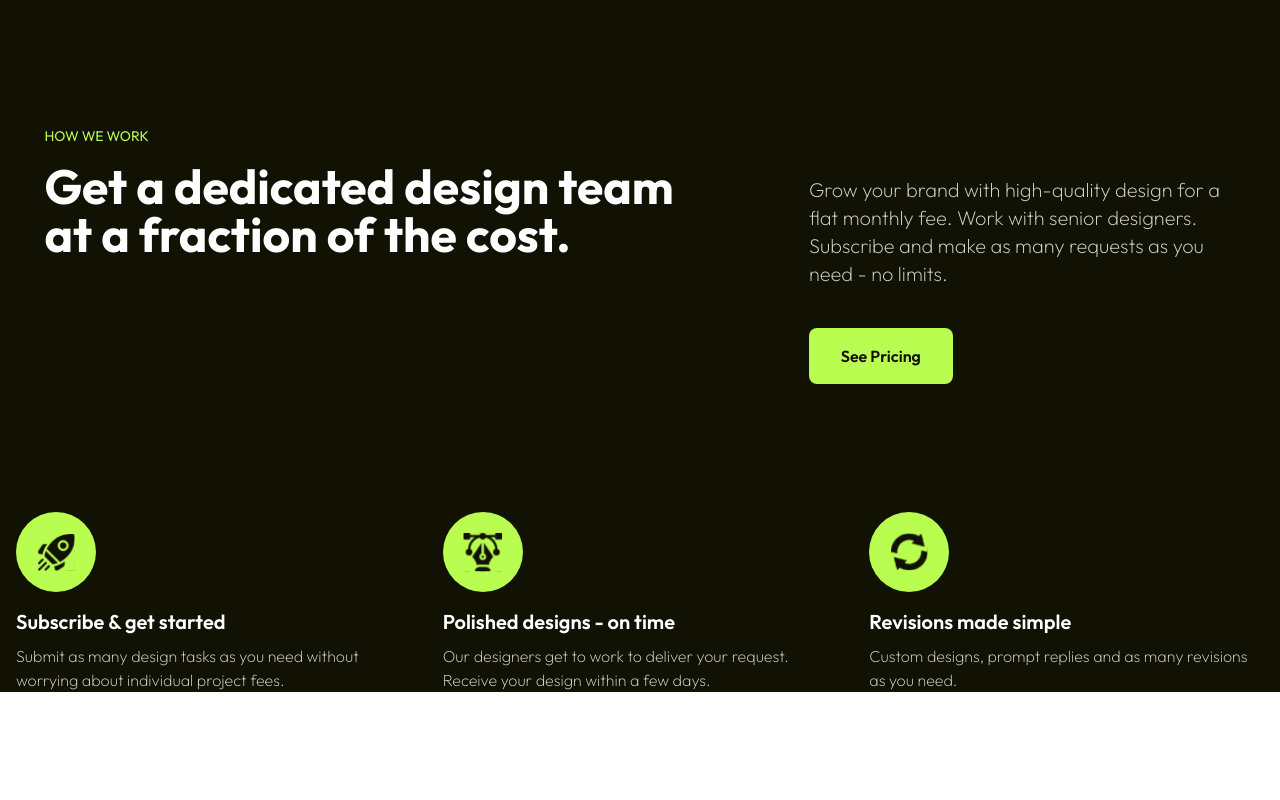
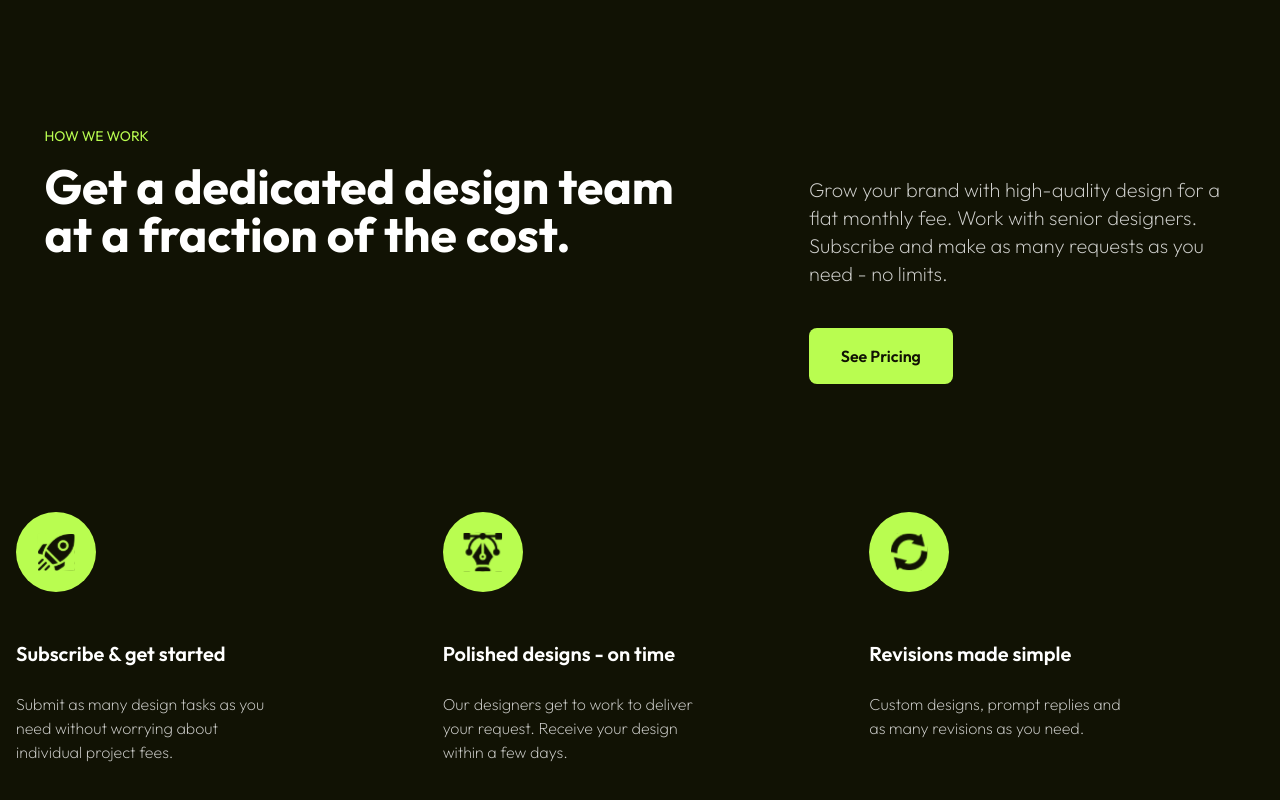
Before and after one commit to mehedihasanfaiyaz/kronix-saas, a React (Vite) app: page / in a window 1280 px wide. Shown: the part 930-1730 px from the top of the page. Before the commit the page ends 1622 px from the top, so only its background shows below. Built offline with nearby package versions, Linux system fonts and the light colour scheme.

Commit message:
styme(HowItWork): padding and margin

```diff
--- a/src/section/HowItWork.tsx
+++ b/src/section/HowItWork.tsx
@@ -20,7 +20,7 @@ export default function HowItWorks() {
           <Button text="See Pricing" customStyles="px-2 py-4 w-36 mt-10" />
         </div>
       </div>
-      <div className="mt-52 flex items-start justify-between">
+      <div className="mt-52 flex items-start justify-between pb-52">
         <div className="flex-1 px-4">
           <div className="mb-4 flex h-20 w-20 items-center justify-center rounded-full bg-primary">
             <img
@@ -29,8 +29,10 @@ export default function HowItWorks() {
               className="h-12 w-12 p-1"
             />
           </div>
-          <h3 className="text-xl font-semibold">Subscribe & get started</h3>
-          <p className="mt-2 font-extralight opacity-80">
+          <h3 className="mt-12 text-xl font-semibold">
+            Subscribe & get started
+          </h3>
+          <p className="mt-6 w-2/3 font-extralight opacity-80">
             Submit as many design tasks as you need without worrying about
             individual project fees.
           </p>
@@ -43,8 +45,10 @@ export default function HowItWorks() {
               className="h-12 w-12 p-1"
             />
           </div>
-          <h3 className="text-xl font-semibold">Polished designs - on time</h3>
-          <p className="mt-2 font-extralight opacity-80">
+          <h3 className="mt-12 text-xl font-semibold">
+            Polished designs - on time
+          </h3>
+          <p className="mt-6 w-2/3 font-extralight opacity-80">
             Our designers get to work to deliver your request. Receive your
             design within a few days.
           </p>
@@ -57,8 +61,8 @@ export default function HowItWorks() {
               className="h-12 w-12 p-1"
             />
           </div>
-          <h3 className="text-xl font-semibold">Revisions made simple</h3>
-          <p className="mt-2 font-extralight opacity-80">
+          <h3 className="mt-12 text-xl font-semibold">Revisions made simple</h3>
+          <p className="mt-6 w-2/3 font-extralight opacity-80">
             Custom designs, prompt replies and as many revisions as you need.
           </p>
         </div>
```
